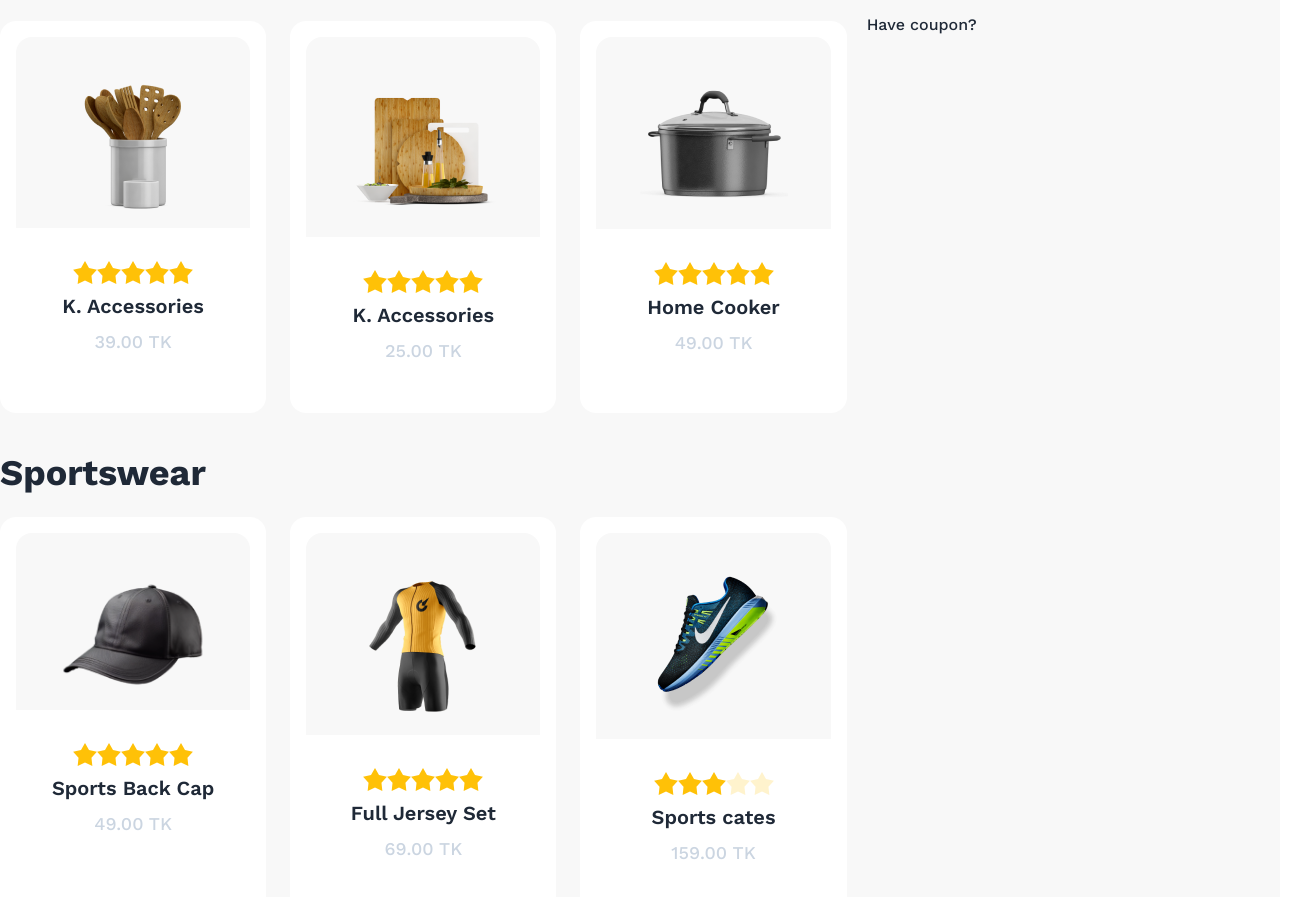
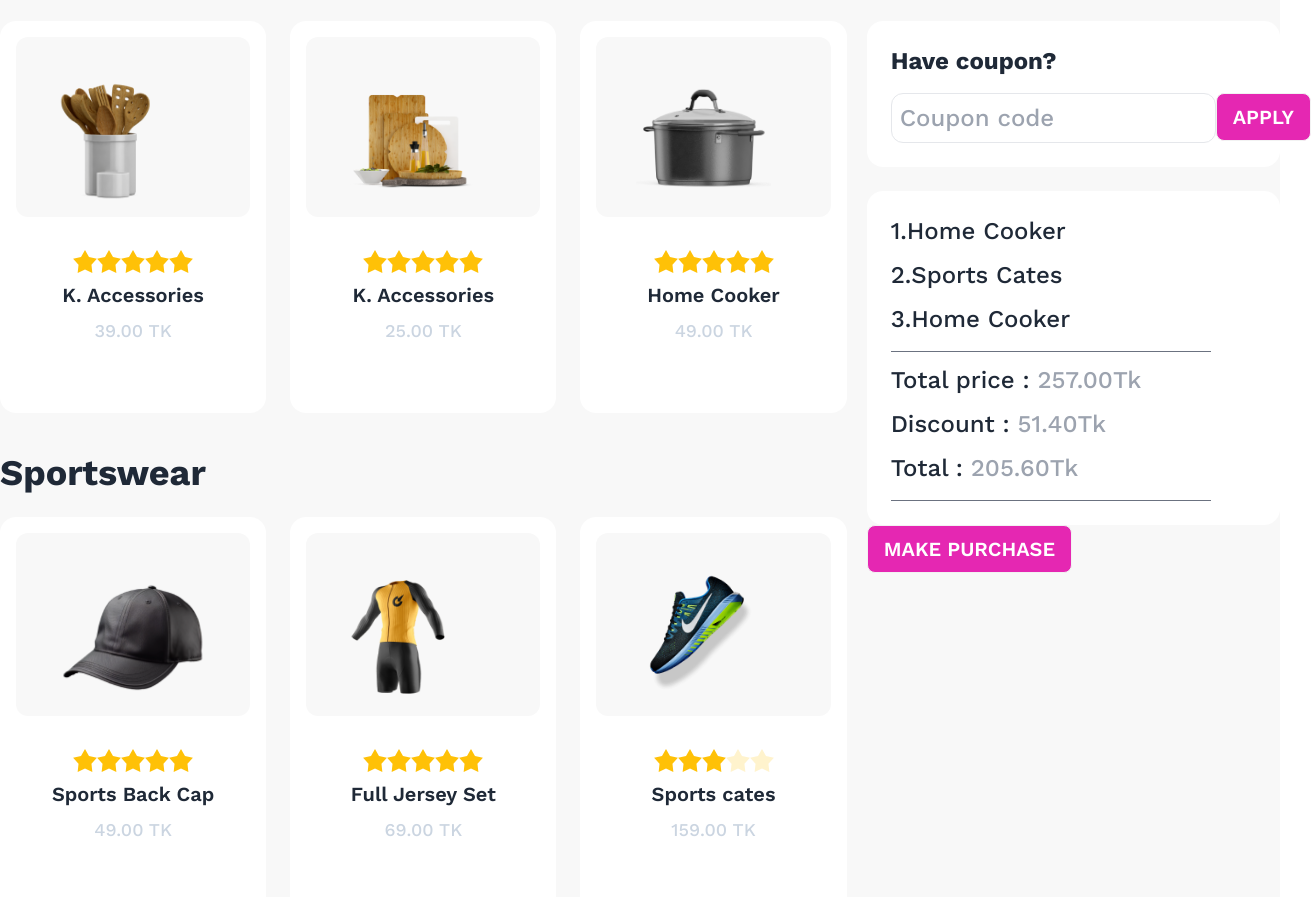
Before and after one commit to tuhinhossain123/assingment-5, a plain HTML site: page index.html in a window 1280 px wide. Shown: the part 639-1536 px from the top of the page, 1311 px wide, since content can reach past the window. Drawn offline with nearby package versions, Linux system fonts and the light colour scheme.

Commit message:
cart section commit

```diff
--- a/index.html
+++ b/index.html
@@ -57,19 +57,19 @@
 
     <main class="bg-[#F8F8F8] pt-24">
       <section>
-        <div class="container mx-auto grid grid-cols-12  gap-5">
+        <div class="container mx-auto grid grid-cols-12 gap-5">
           <div class="col-span-8 items-center">
             <h2 class="text-4xl font-bold mb-6">Kitchenware</h2>
             <div class="grid grid-cols-3 gap-6">
               <!-- card 1 -->
               <div class="card bg-base-100 p-4">
-                <figure class="px-10 pt-10 bg-[#F8F8F8] p-4">
+                <div class="px-10 pt-10 bg-[#F8F8F8] p-4 h-2/4 rounded-xl">
                   <img
                     src="./images/prod1.png"
-                    alt="Shoes"
-                    class="rounded-xl"
+                    alt=""
+                    class="h-full items-center"
                   />
-                </figure>
+               </div>
                 <div class="card-body items-center text-center">
                   <div class="rating">
                     <input
@@ -107,13 +107,13 @@
               </div>
               <!-- card 2 -->
               <div class="card bg-base-100 p-4">
-                <figure class="px-10 pt-10 bg-[#F8F8F8] p-4">
+                 <div class="px-10 pt-10 bg-[#F8F8F8] p-4 h-2/4 rounded-xl">
                     <img
                       src="./images/prod2.png"
-                    alt="Shoes"
-                    class="rounded-xl"
+                      alt=""
+                      class="h-full"
                     />
-                </figure>
+                 </div>
                 <div class="card-body items-center text-center">
                   <div class="rating">
                     <input
@@ -151,13 +151,13 @@
               </div>
               <!-- card 3 -->
               <div class="card bg-base-100 p-4">
-                <figure class="px-10 pt-10 bg-[#F8F8F8] p-4">
+                <div class="px-10 pt-10 bg-[#F8F8F8] p-4 h-2/4 rounded-xl">
                   <img
                     src="./images/prod3.png"
-                    alt="Shoes"
-                    class="rounded-xl"
+                    alt=""
+                    class="h-full "
                   />
-                </figure>
+               </div>
                 <div class="card-body items-center text-center">
                   <div class="rating">
                     <input
@@ -191,8 +191,6 @@
                   <h4 class="text-lg text-slate-300">49.00 TK</h4>
                 </div>
               </div>
-
-
             </div>
             <!-- card second section -->
             <div class="col-span-8 pt-10">
@@ -200,13 +198,13 @@
               <div class="grid grid-cols-3 gap-6">
                 <!-- card 4 -->
                 <div class="card bg-base-100 p-4">
-                <figure class="px-10 pt-10 bg-[#F8F8F8] p-4">
+                  <div class="px-10 pt-10 bg-[#F8F8F8] p-4 h-2/4 rounded-xl">
                     <img
                       src="./images/prod4.png"
-                    alt="Shoes"
-                    class="rounded-xl"
+                      alt=""
+                      class="h-full"
                     />
-                </figure>
+                 </div>
                   <div class="card-body items-center text-center">
                     <div class="rating">
                       <input
@@ -243,14 +241,14 @@
                   </div>
                 </div>
                 <!-- card 5 -->
-              <div class="card bg-base-100  p-4">
-                <figure class="px-10 pt-10 bg-[#F8F8F8] p-4">
+                <div class="card bg-base-100 p-4">
+                  <div class="px-10 pt-10 bg-[#F8F8F8] p-4 h-2/4 rounded-xl">
                     <img
                       src="./images/prod5.png"
-                    alt="Shoes"
-                    class="rounded-xl"
+                      alt=""
+                      class="h-full"
                     />
-                </figure>
+                 </div>
                   <div class="card-body items-center text-center">
                     <div class="rating">
                       <input
@@ -287,14 +285,14 @@
                   </div>
                 </div>
                 <!-- card 6 -->
-              <div class="card bg-base-100  p-4">
-                <figure class="px-10 pt-10 bg-[#F8F8F8] p-4">
+                <div class="card bg-base-100 p-4">
+                 <div class="px-10 pt-10 bg-[#F8F8F8] p-4 h-2/4 rounded-xl">
                     <img
                       src="./images/prod6.png"
-                    alt="Shoes"
-                    class="rounded-xl"
+                      alt=""
+                      class="h-full"
                     />
-                </figure>
+                 </div>
                   <div class="card-body items-center text-center">
                     <div class="rating">
                       <input
@@ -324,7 +322,9 @@
                         class="mask mask-star-2 bg-[#FFC107]"
                       />
                     </div>
-                  <h2 class="card-title text-xl font-semibold">Sports cates</h2>
+                    <h2 class="card-title text-xl font-semibold">
+                      Sports cates
+                    </h2>
                     <h4 class="text-lg text-slate-300">159.00 TK</h4>
                   </div>
                 </div>
@@ -332,8 +332,32 @@
             </div>
           </div>
 
-          <div class="col-span-4 pt-14">
-            <h2>Have coupon?</h2>
+          <div class="col-span-4 pt-16">
+            <div class="card bg-base-100 text-2xl p-6">
+              <h2 class="mb-4 text-2xl font-bold">Have coupon?</h2>
+              <div class="flex ">
+                <input class="border rounded-xl p-2" type="text" placeholder="Coupon code">
+                <button class="btn bg-[#E527B2] text-white text-xl">Apply</button>
+              </div>
+            </div>
+            <div class="card bg-base-100 text-2xl p-6 mt-6">
+              <div class="space-y-3">
+                <h2>1.Home Cooker</h2>
+              <h2>2.Sports Cates</h2>
+              <h2>3.Home Cooker</h2>
+              </div>
+             <hr class=" border-gray-500 w-[320px] mt-4">
+
+            <div class="mt-3 space-y-3">
+              <h2>Total price : <span class="text-gray-400">257.00Tk</span></h2>
+              <h2>Discount : <span class="text-gray-400">51.40Tk</span></h2>
+              <h2>Total : <span class="text-gray-400">205.60Tk</span></h2>
+            </div>
+            <hr class=" border-gray-500 w-[320px] mt-4">
+            </div>
+            <div>
+              <button class="btn bg-[#E527B2] text-white text-xl absolute">Make Purchase</button>
+            </div>
           </div>
         </div>
       </section>
```
Lines whose indentation alone changed are shown as unchanged.
